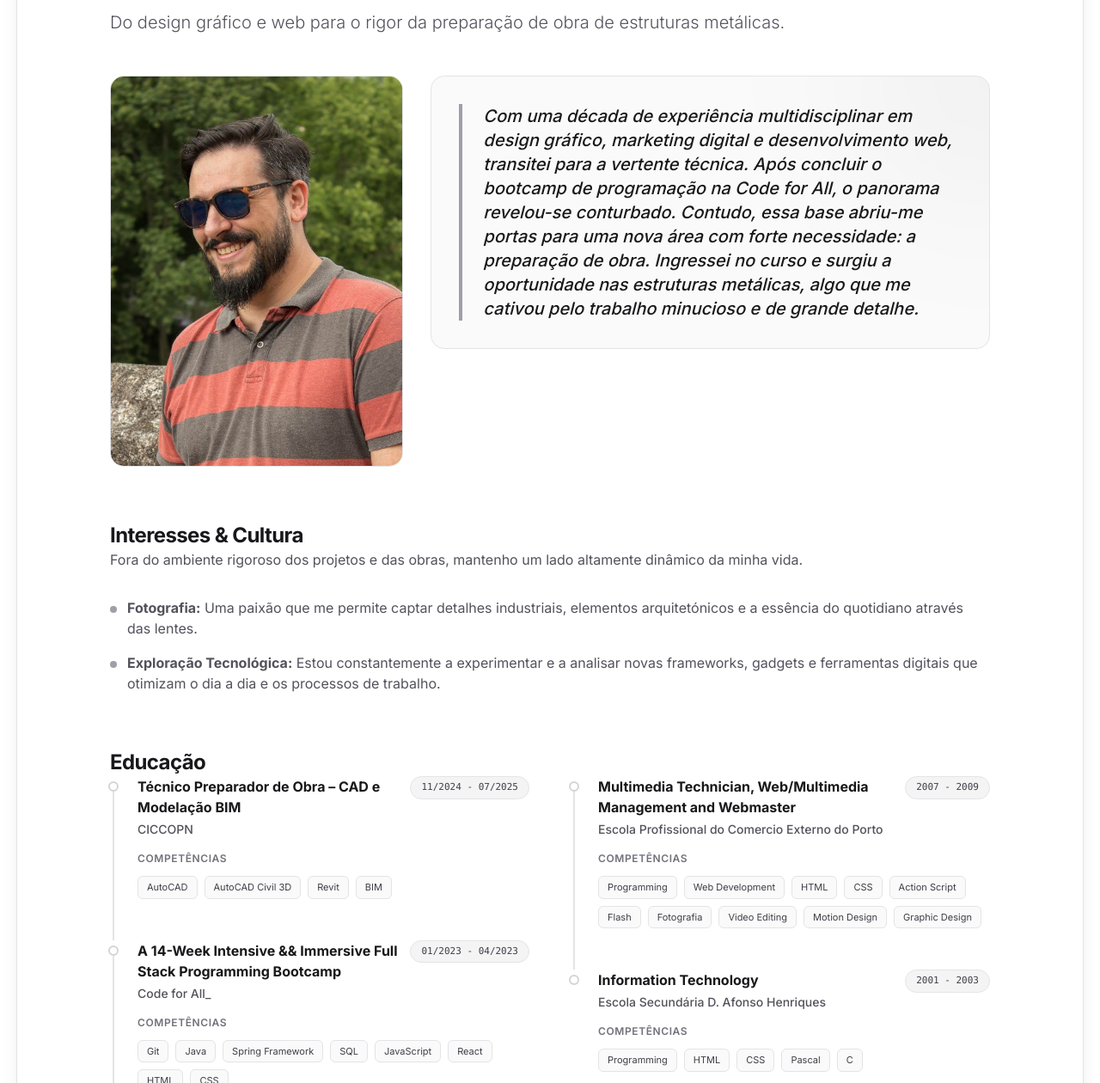
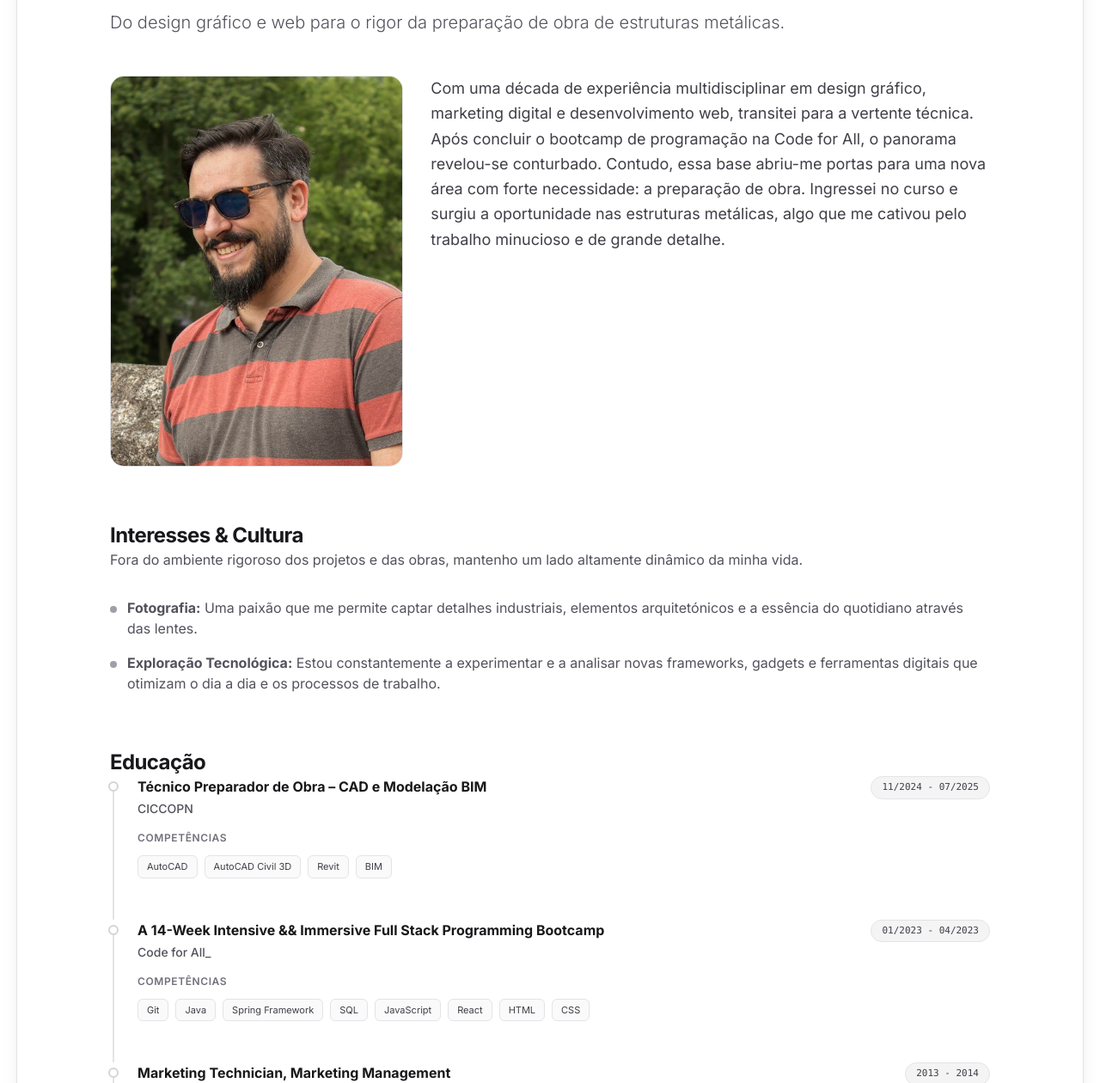
Before and after one commit to joaosmoreira/portfolio-app, an Astro site: page /sobre in a window 1280 px wide. Shown: the part 160-1420 px from the top of the page at 86% size. Built offline with nearby package versions, Linux system fonts and the light colour scheme; Astro itself is replaced by a stand-in of ours; some packages are replaced by stand-ins of ours.

Commit message:
fix(mobile): reduce header text, remove grey bio box, unify education timeline to single column

```diff
--- a/src/pages/sobre.astro
+++ b/src/pages/sobre.astro
@@ -14,7 +14,7 @@ const olderEducation = education.slice(3);
       <h1 class="text-4xl font-bold tracking-tighter text-zinc-900 mb-4">
         Sobre Mim
       </h1>
-      <p class="text-xl text-zinc-600 font-light">
+      <p class="text-base md:text-xl text-zinc-600 font-light">
         Do design gráfico e web para o rigor da preparação de obra de estruturas
         metálicas.
       </p>
@@ -35,19 +35,9 @@ const olderEducation = education.slice(3);
         </div>
 
         <div class="w-full md:w-2/3">
-          <div
-            class="bg-zinc-50 border border-zinc-200 p-8 rounded-2xl relative overflow-hidden"
-          >
-            <div
-              class="absolute top-0 right-0 w-64 h-64 bg-black/5 blur-[100px] rounded-full pointer-events-none translate-x-1/2 -translate-y-1/2"
-            >
-            </div>
-            <p
-              class="relative z-10 text-xl font-medium text-zinc-900 italic before:content-[''] before:w-8 before:h-1 border-l-4 border-zinc-400 pl-6 m-0"
-            >
+          <p class="text-base md:text-lg text-zinc-700 leading-relaxed">
             {siteConfig.bio}
           </p>
-          </div>
         </div>
       </div>
 
@@ -92,22 +82,9 @@ const olderEducation = education.slice(3);
         <h2 class="text-2xl font-bold text-zinc-900 tracking-tight m-0">
           Educação
         </h2>
-        <div class="grid grid-cols-1 md:grid-cols-2 gap-x-12 gap-y-8">
         <div class="space-y-0">
           {
-              recentEducation.map((item) => (
-                <EducationItem
-                  institution={item.institution}
-                  course={item.course}
-                  duration={item.duration}
-                  skills={item.skills}
-                />
-              ))
-            }
-          </div>
-          <div class="space-y-0">
-            {
-              olderEducation.map((item) => (
+            [...recentEducation, ...olderEducation].map((item) => (
               <EducationItem
                 institution={item.institution}
                 course={item.course}
@@ -120,5 +97,4 @@ const olderEducation = education.slice(3);
       </div>
     </div>
   </div>
-  </div>
 </Layout>
```
Lines whose indentation alone changed are shown as unchanged.
